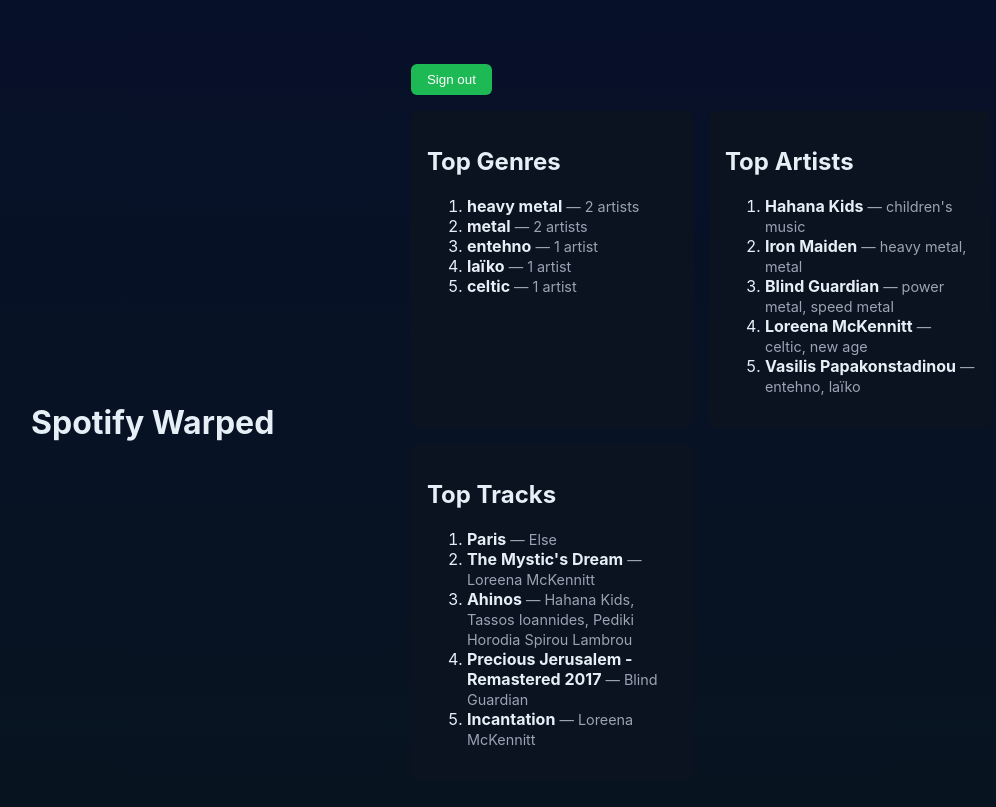
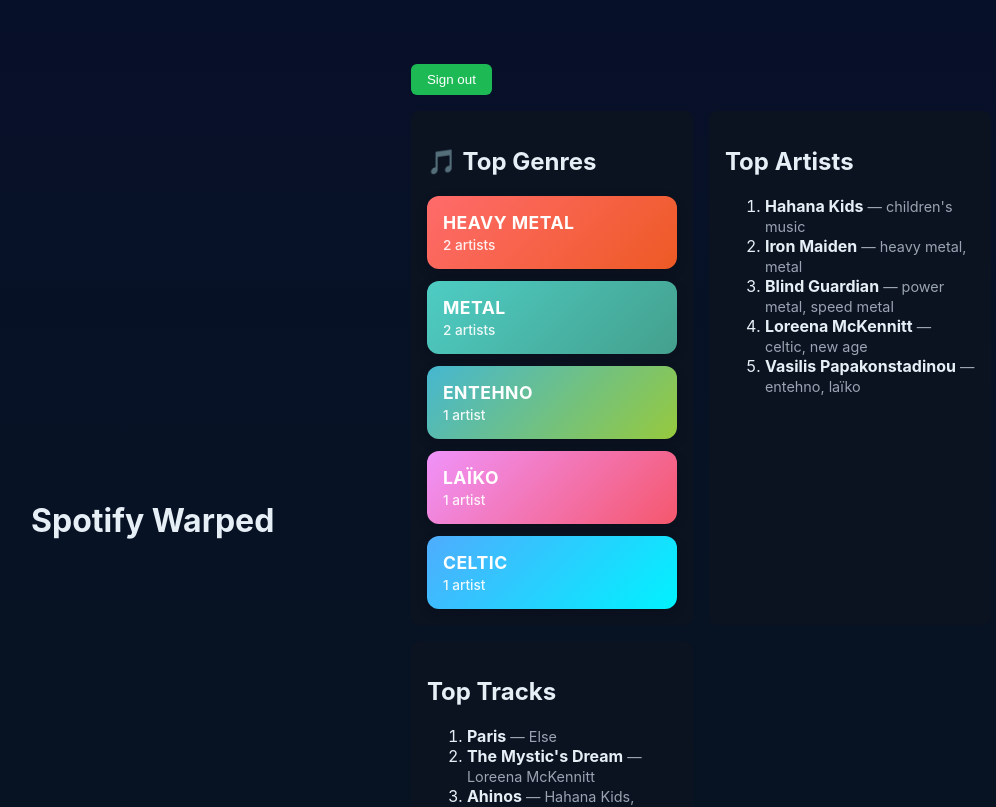
Before and after one commit to felagund1789/spotify-warped, a React (Vite) app: page / in a window 1280 px wide. Shown: the top 807 px of the page, without its empty margins (129-1125 px from the left). Built offline with nearby package versions, Linux system fonts and the light colour scheme; no server answers.

Commit message:
Update GenreList UI

```diff
--- a/src/components/GenreList.tsx
+++ b/src/components/GenreList.tsx
@@ -10,17 +10,71 @@
 }
 
 export default function GenreList({ genres }: GenreListProps) {
+  const genreCardColors = [
+    'linear-gradient(135deg, #ff6b6b 0%, #ee5a24 100%)',
+    'linear-gradient(135deg, #4ecdc4 0%, #44a08d 100%)',
+    'linear-gradient(135deg, #45b7d1 0%, #96c93d 100%)',
+    'linear-gradient(135deg, #f093fb 0%, #f5576c 100%)',
+    'linear-gradient(135deg, #4facfe 0%, #00f2fe 100%)'
+  ]
+
+  const genreGridStyle: React.CSSProperties = {
+    display: 'grid',
+    gap: '12px',
+    gridTemplateColumns: 'repeat(auto-fit, minmax(200px, 1fr))'
+  }
+
+  const getGenreCardStyle = (index: number): React.CSSProperties => ({
+    background: genreCardColors[index] || 'linear-gradient(135deg, #667eea 0%, #764ba2 100%)',
+    borderRadius: '12px',
+    padding: '16px',
+    color: 'white',
+    boxShadow: '0 4px 12px rgba(0, 0, 0, 0.15)',
+    transition: 'all 0.3s ease',
+    position: 'relative',
+    overflow: 'hidden',
+    cursor: 'pointer'
+  })
+
+  const genreNameStyle: React.CSSProperties = {
+    fontWeight: 700,
+    fontSize: '1.1rem',
+    letterSpacing: '0.5px',
+    marginBottom: '4px',
+    position: 'relative',
+    zIndex: 1
+  }
+
+  const genreStatsStyle: React.CSSProperties = {
+    fontSize: '0.85rem',
+    opacity: 0.9,
+    fontWeight: 500,
+    position: 'relative',
+    zIndex: 1
+  }
+
   return (
     <section className="box">
-      <h2>Top Genres</h2>
-      <ol>
+      <h2>🎵 Top Genres</h2>
+      <div style={genreGridStyle}>
         {genres.map((genre, i) => (
-          <li key={i}>
-            <strong>{genre.name}</strong>
-            {genre.extra ? <span className="muted"> — {genre.extra}</span> : null}
-          </li>
+          <div
+            key={i}
+            style={getGenreCardStyle(i)}
+            onMouseEnter={(e) => {
+              e.currentTarget.style.transform = 'translateY(-4px)'
+              e.currentTarget.style.boxShadow = '0 8px 25px rgba(0, 0, 0, 0.2)'
+            }}
+            onMouseLeave={(e) => {
+              e.currentTarget.style.transform = 'translateY(0)'
+              e.currentTarget.style.boxShadow = '0 4px 12px rgba(0, 0, 0, 0.15)'
+            }}
+          >
+            <div style={genreNameStyle}>{genre.name?.toUpperCase()}</div>
+            {genre.extra ? <div style={genreStatsStyle}>{genre.extra}</div> : null}
+          </div>
         ))}
-      </ol>
+      </div>
     </section>
   )
 }
```
